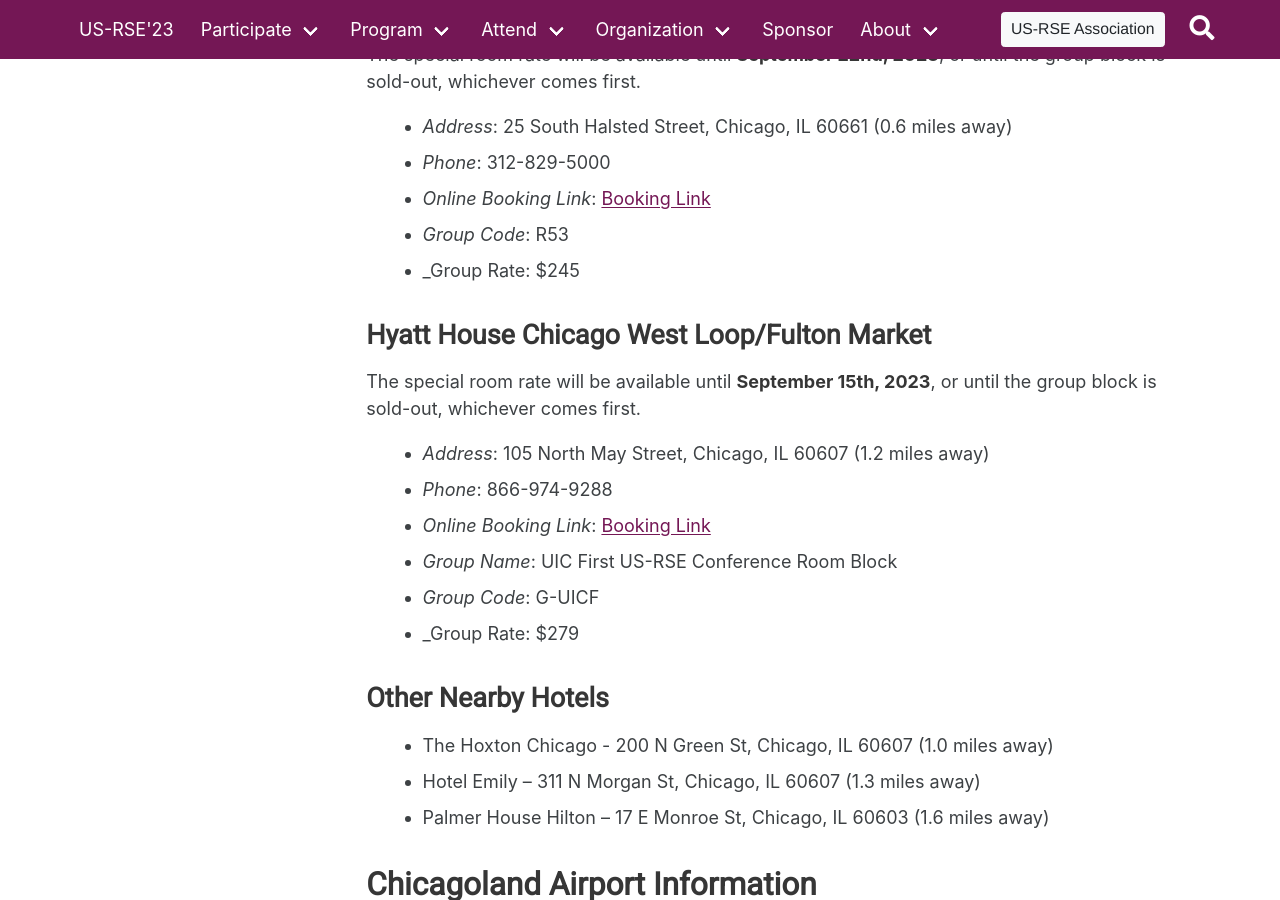
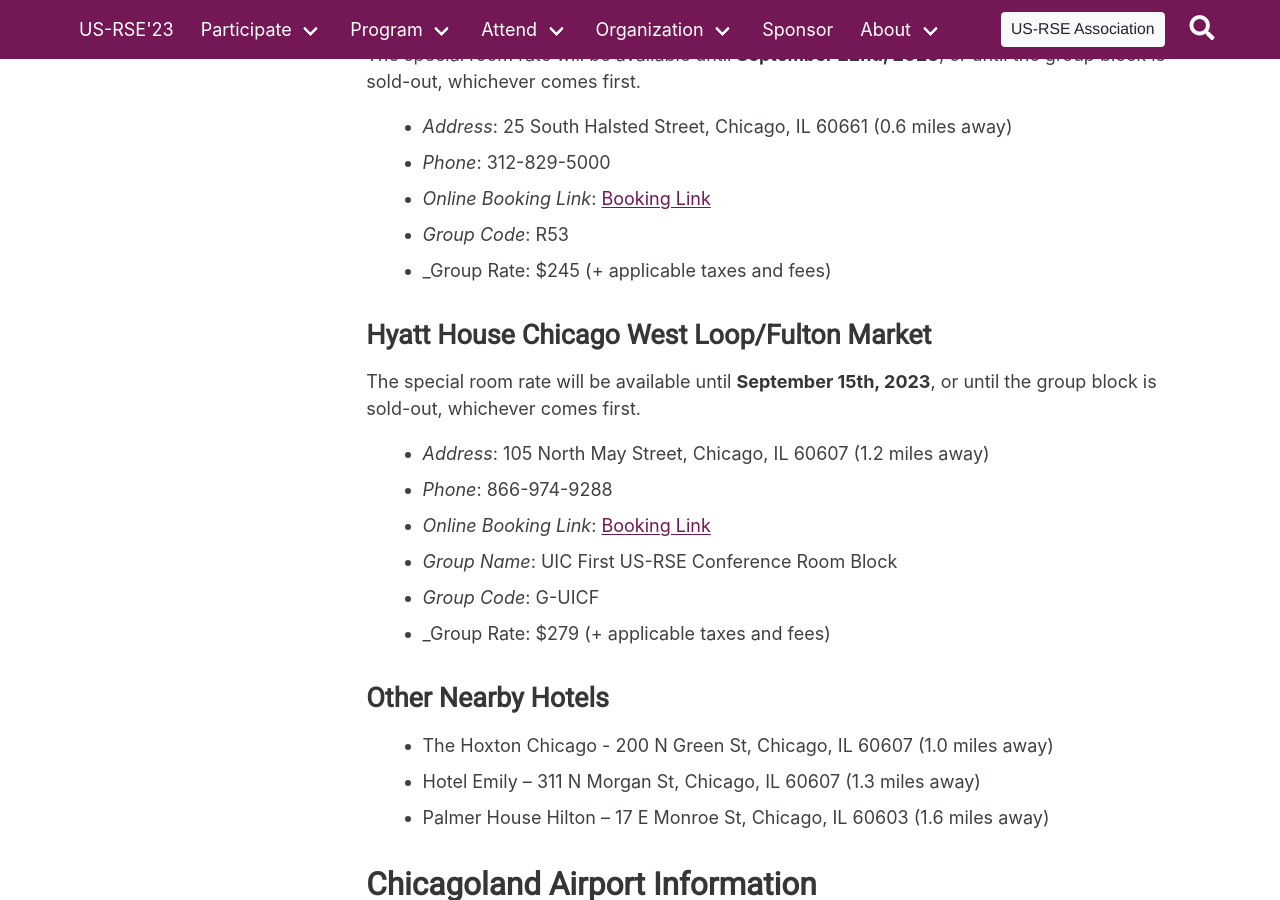
Before and after one commit to USRSE/usrse23, a Jekyll site: the page built from pages/attend/travel.md, in a window 1280 px wide and 900 px high, scrolled down 1742 px. Built offline with Jekyll 4.4.1, drawn with Linux system fonts in a browser that asks for light colours; a style sheet for code colours, icons or effects is not loaded.

Commit message:
Death and Taxes come for us all

```diff
--- a/pages/attend/travel.md
+++ b/pages/attend/travel.md
@@ -73,7 +73,7 @@
 - _Phone_: 312-829-5000
 - _Online Booking Link_:  [Booking Link](https://www.ihg.com/crowneplaza/hotels/us/en/find-hotels/select-roomrate?fromRedirect=true&qSrt=sBR&qIta=99801505&icdv=99801505&qSlH=CHISH&qCiD=15&qCiMy=092023&qCoD=19&qCoMy=092023&qGrpCd=R53&qAAR=6CBARC&qRtP=6CBARC&setPMCookies=true&qSHBrC=CP&qDest=25%20South%20Halsted%20Street,%20Chicago,%20IL,%20US&srb_u=1&qRmFltr=)
 - _Group Code_: R53
-- _Group Rate: $245
+- _Group Rate: $245 (+ applicable taxes and fees)
 
 ### Hyatt House Chicago West Loop/Fulton Market
 
@@ -85,7 +85,7 @@
 - _Online Booking Link_:  [Booking Link](https://www.hyatt.com/shop/chixl?location=Hyatt%20House%20Chicago%20%2F%20West%20Loop-Fulton%20Market&checkinDate=2023-10-15&checkoutDate=2023-10-19&rooms=1&adults=1&kids=0&corp_id=g-uicf)
 - _Group Name_: UIC First US-RSE Conference Room Block
 - _Group Code_: G-UICF
-- _Group Rate: $279
+- _Group Rate: $279 (+ applicable taxes and fees)
 
 
 ### Other Nearby Hotels
```
